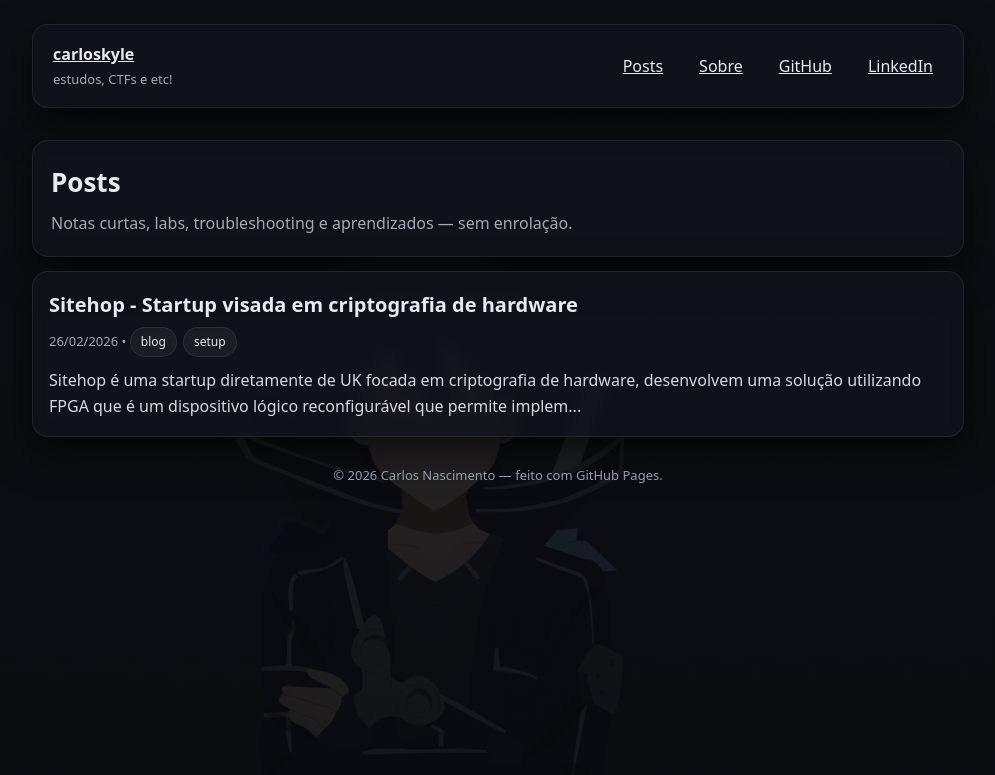
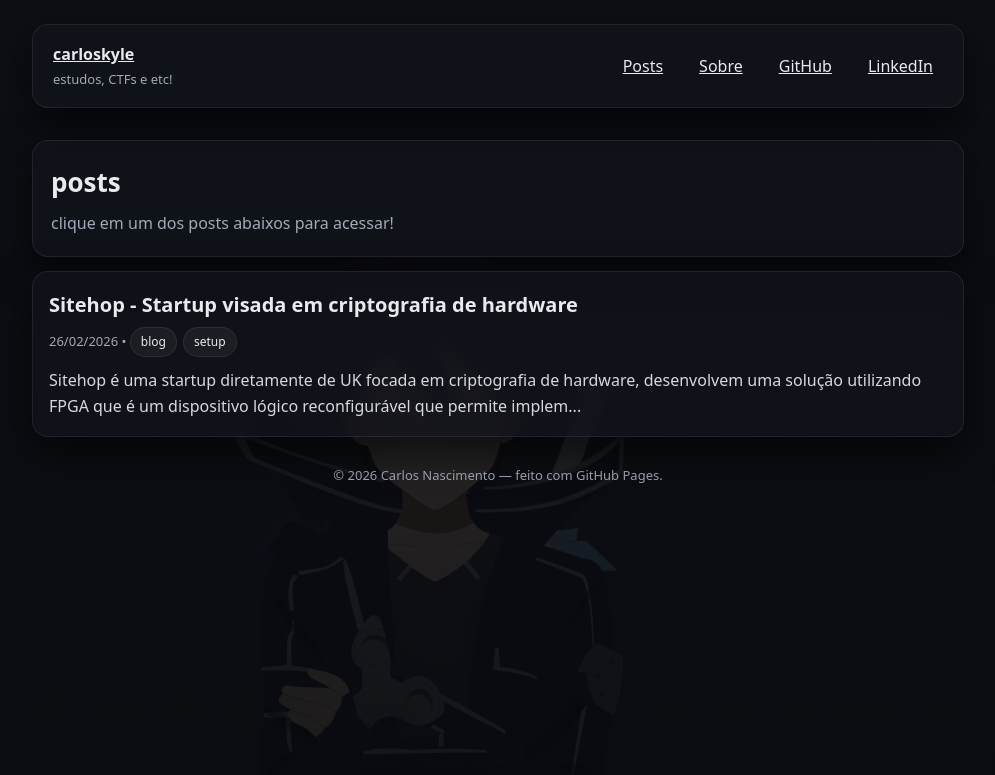
Before and after one commit to carloskyle/carloskyle.github.io, a Jekyll site: the page built from index.md, in a window 1280 px wide. Shown: the top 775 px of the page, without its empty margins (142-1137 px from the left). Built offline with Jekyll 4.4.1, drawn with Linux system fonts in a browser that asks for light colours.

Commit message:
Update home.html

```diff
--- a/_layouts/home.html
+++ b/_layouts/home.html
@@ -3,8 +3,8 @@ layout: default
 ---
 
 <div class="hero">
-  <h1>Posts</h1>
-  <p>Notas curtas, labs, troubleshooting e aprendizados — sem enrolação.</p>
+  <h1>posts</h1>
+  <p>clique em um dos posts abaixos para acessar!</p>
 </div>
 
 <div class="grid">
@@ -22,4 +22,5 @@ layout: default
       {% endif %}
     </div>
   {% endfor %}
+
 </div>
```
